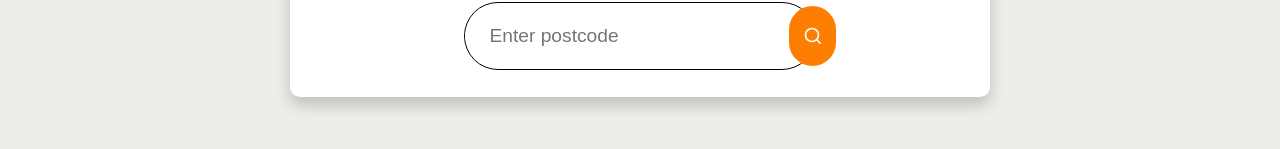
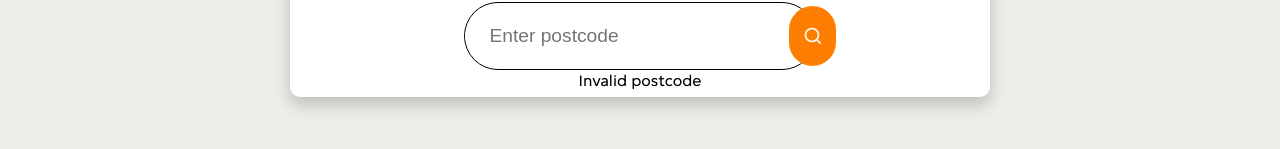
Before and after one commit to ChessEmulator94/JET-Restaurant-Info, a website: page web_page/views/indexView.html in a window 1280 px wide. Shown: the part 535-684 px from the top of the page. Drawn offline with nearby package versions, Linux system fonts and the light colour scheme.

Commit message:
Invalid postcode error message element added

```diff
--- a/web_page/views/indexView.html
+++ b/web_page/views/indexView.html
@@ -31,6 +31,9 @@
               <i data-feather="search" class="search-icon" id="search"></i>
             </div>
           </div>
+          <div class="error-msg">
+            <span>Invalid postcode</span>
+          </div>
         </div>
       </div>
     </div>
```
